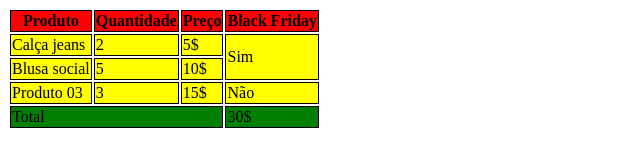
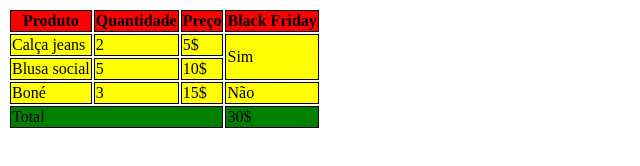
Before and after one commit to Alan-Lima1/aula-tabelas, a plain HTML site: page index.html in a window 1280 px wide. Shown: the full height of the page, 0-640 px from the left. Drawn offline with Linux system fonts and the light colour scheme.

Commit message:
trocado de Produto 03 para Boné

```diff
--- a/index.html
+++ b/index.html
@@ -52,7 +52,7 @@
             </tr>
 
             <tr>
-                <td>Produto 03</td>
+                <td>Boné</td>
                 <td>3</td>
                 <td>15$</td>
                 <td>Não</td>
```
